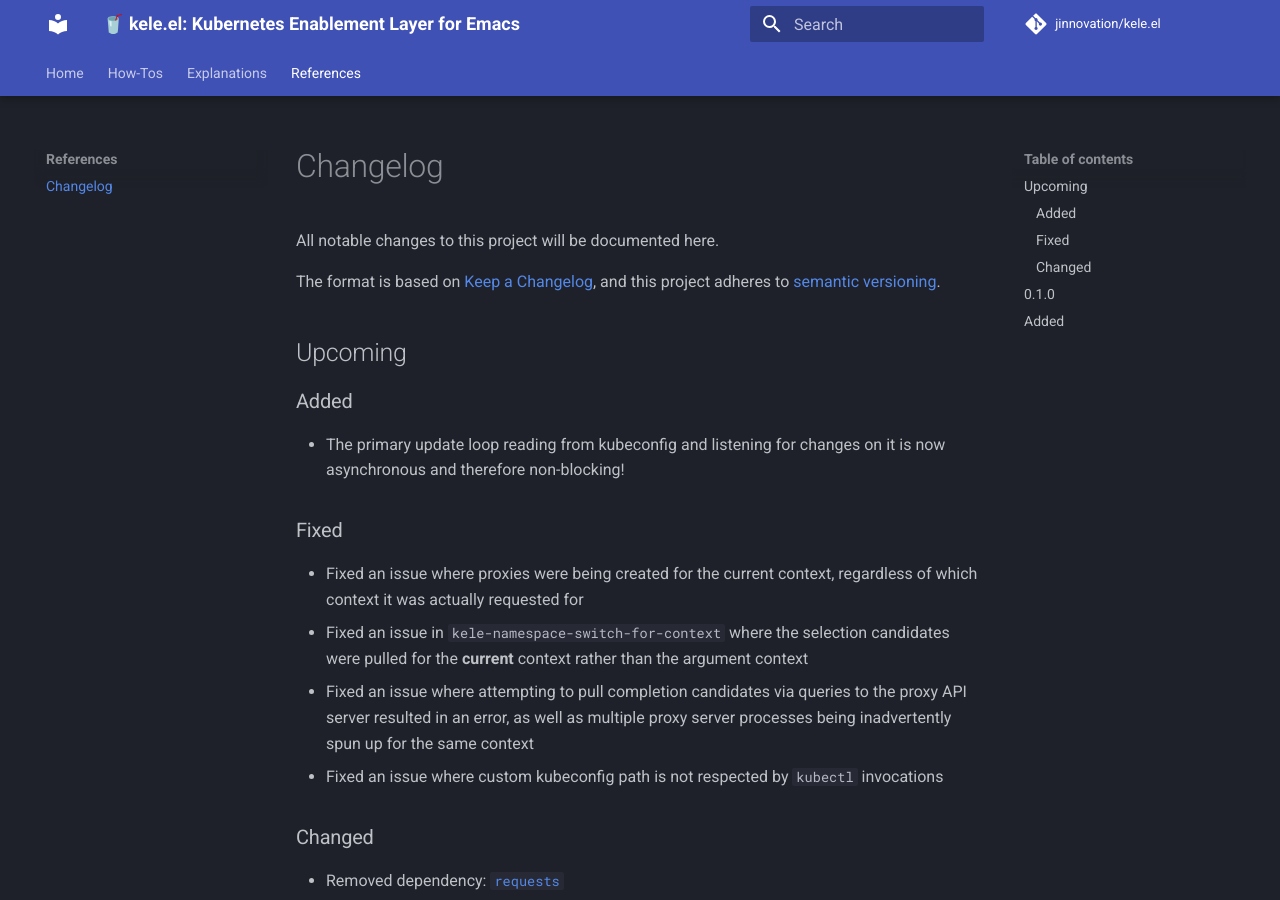
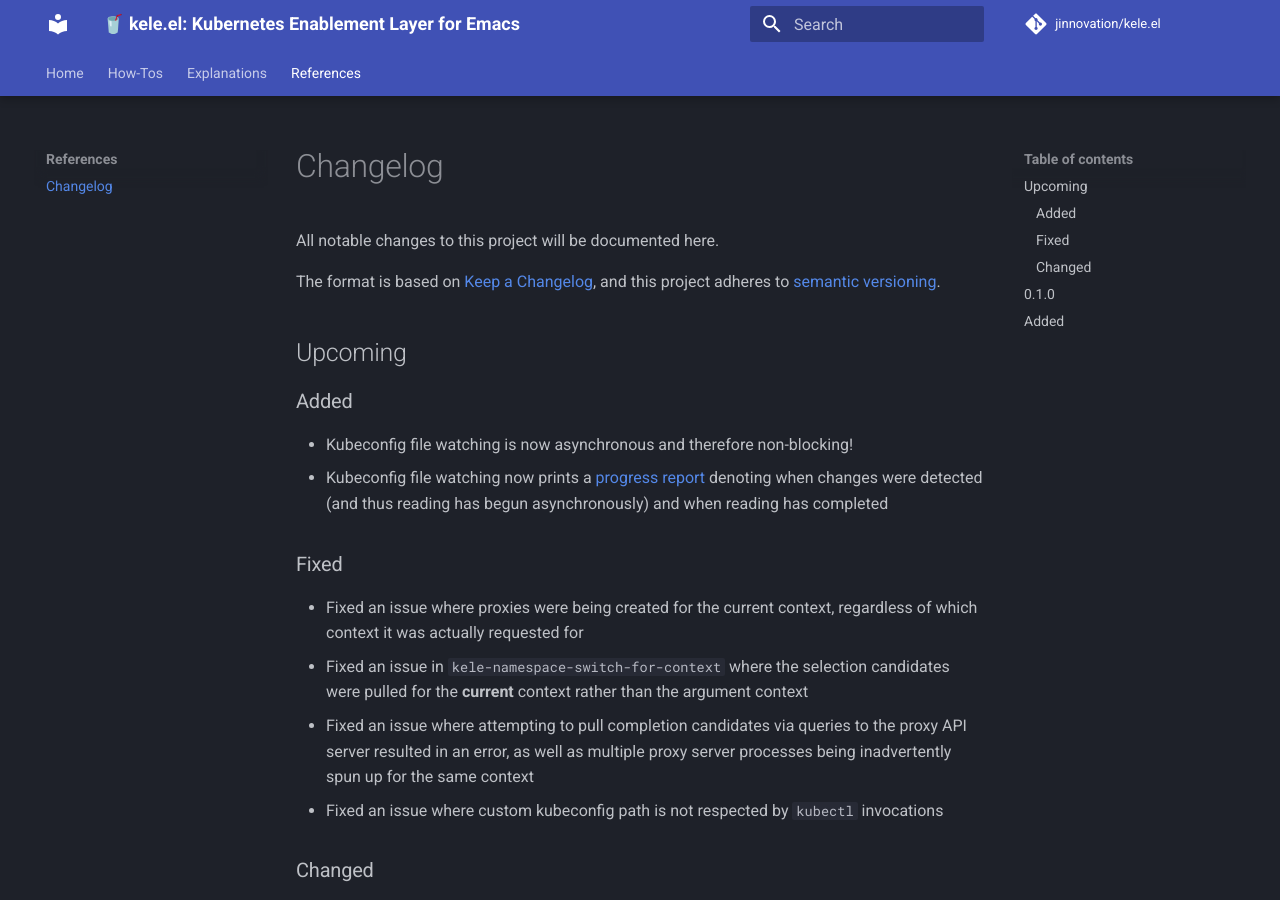
Before and after one commit to jinnovation/kele.el, an MkDocs documentation site: the page built from docs/references/changelog.md, in a window 1280 px wide and 900 px high. Built offline with MkDocs 1.6.1 and Material for MkDocs 9.7.7, drawn with Linux system fonts in a browser that asks for light colours; comment, search, counter and statistics services are not loaded.

Commit message:
Print a progress reporter when loading kubeconfig changes
Now that kubeconfig loading is performed asynchronously, users are no longer
blocked on the loading process. The trade-off now is that users have no idea of
a) when kubeconfig loading is taking place (and the results of their other
`kele-` operations are potentially stale) and b) when it has completed (and
their `kele-` operations are now guaranteed to be up-to-date and accurate).

To remedy that opacity, we use a [progress reporter][1] to print a conventional
"doing thing..." message when the subroutine starts, and a "doing thing...done"
message when it concludes.

[1]: https://www.gnu.org/software/emacs/manual/html_node/elisp/Progress.html

```diff
--- a/docs/references/changelog.md
+++ b/docs/references/changelog.md
@@ -13,8 +13,10 @@ versioning][semver].
 
 ### Added
 
-- The primary update loop reading from kubeconfig and listening for changes on
-  it is now asynchronous and therefore non-blocking!
+- Kubeconfig file watching is now asynchronous and therefore non-blocking!
+- Kubeconfig file watching now prints a [progress report] denoting when changes
+  were detected (and thus reading has begun asynchronously) and when reading has
+  completed
 
 ### Fixed
 
@@ -50,3 +52,4 @@ future enhancements.
 - Added ability to switch namespaces for any given context
 
 [1]: https://github.com/ahmetb/kubectx
+[progress report]: https://www.gnu.org/software/emacs/manual/html_node/elisp/Progress.html
```
Also changed, not shown: 1 other file.
